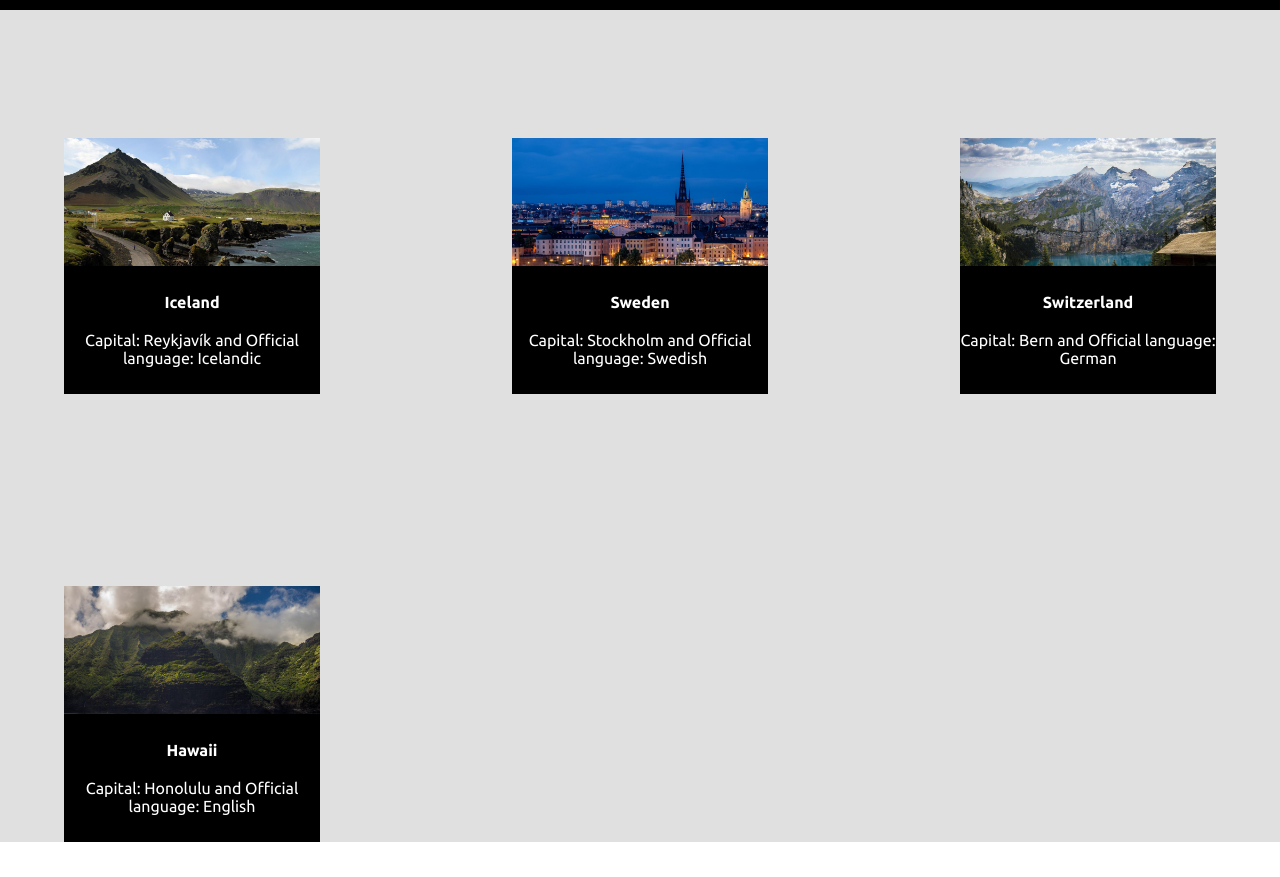
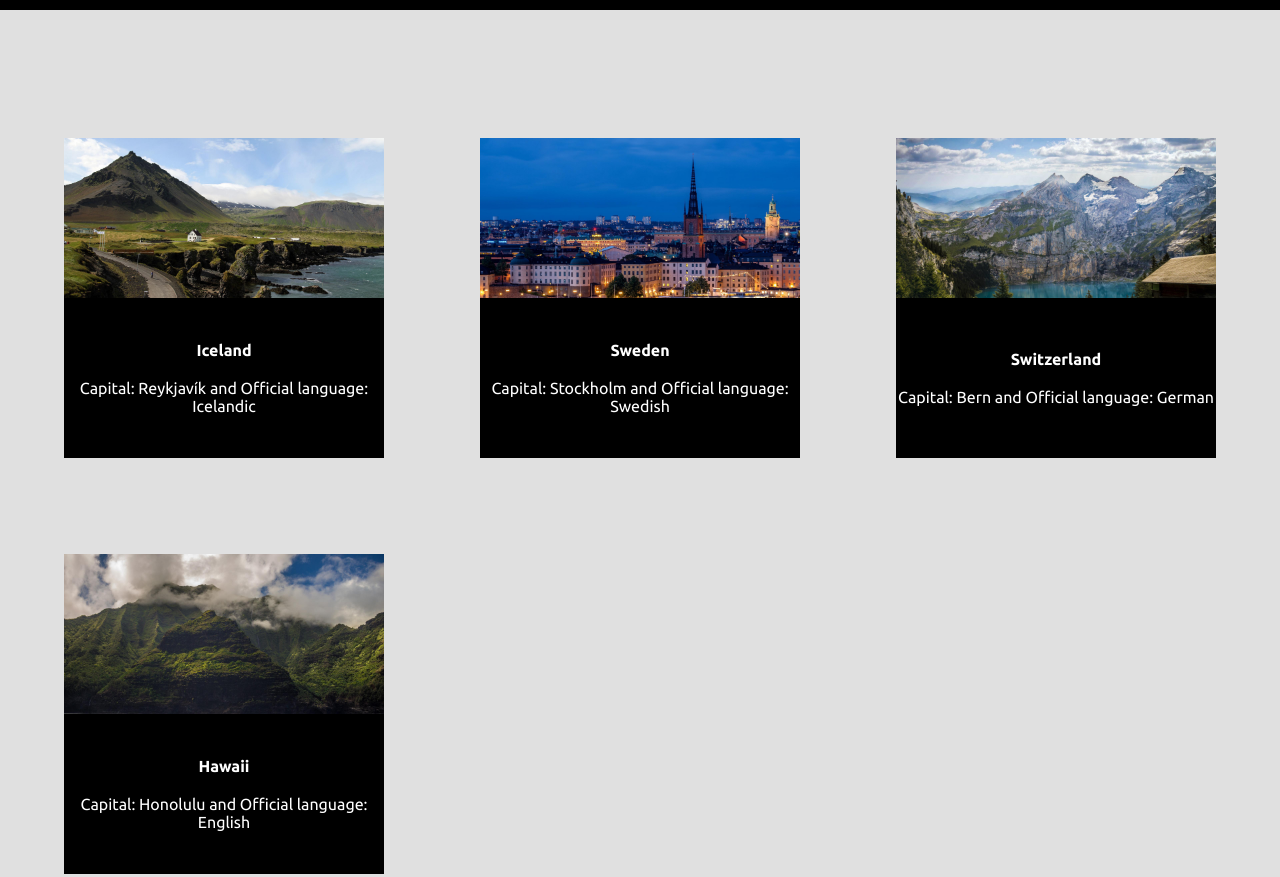
Before and after one commit to VojinPopovic/travel-catalogue, a plain HTML site: page index.html in a window 1280 px wide. Shown: the part 1020-1897 px from the top of the page. Drawn offline with Linux system fonts and the light colour scheme.

Commit message:
cosmeti changes

```diff
--- a/style.css
+++ b/style.css
@@ -195,7 +195,7 @@ option {
 }
 
 .grid-center {
-  margin-top: 10vw;
+  margin-block: 10vw;
   width: 90vw;
   height: auto;
   background-color: rgb(224, 224, 224);
@@ -242,13 +242,13 @@ option {
 
 @media (min-width: 1000px) {
   .grid-center {
-    grid-template-columns: repeat(3, 20vw);
-    column-gap: 15vw;
-    row-gap: 15vw;
-    grid-auto-rows: 20vw;
+    grid-template-columns: repeat(3, 25vw);
+    column-gap: 7.5vw;
+    row-gap: 7.5vw;
+    grid-auto-rows: 25vw;
   }
   .grid-center div {
-    width: 20vw;
-    height: 20vw;
+    width: 25vw;
+    height: 25vw;
   }
 }
```
